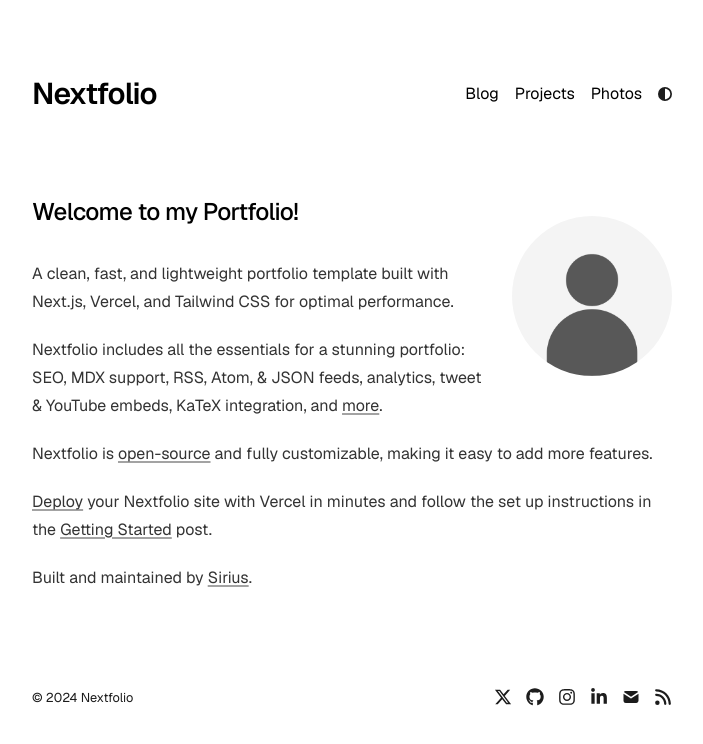
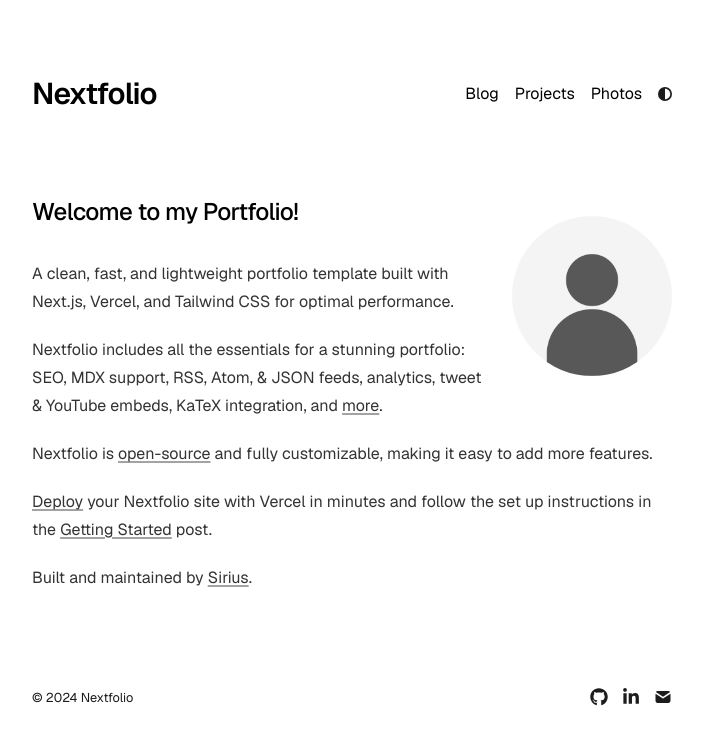
Before and after one commit to arielbendahan/vercel-portfolio, a Next.js app: page / in a window 1280 px wide. Shown: the top 744 px of the page, without its empty margins (288-991 px from the left). Built offline with nearby package versions, Linux system fonts and the light colour scheme.

Commit message:
Update footer.tsx

```diff
--- a/app/components/footer.tsx
+++ b/app/components/footer.tsx
@@ -24,14 +24,9 @@
 function SocialLinks() {
   return (
     <div className="flex text-lg gap-3.5 float-right transition-opacity duration-300 hover:opacity-90">
-      <SocialLink href={socialLinks.twitter} icon={FaXTwitter} />
       <SocialLink href={socialLinks.github} icon={FaGithub} />
-      <SocialLink href={socialLinks.instagram} icon={FaInstagram} />
       <SocialLink href={socialLinks.linkedin} icon={FaLinkedinIn} />
       <SocialLink href={socialLinks.email} icon={TbMailFilled} />
-      <a href="/rss.xml" target="_self">
-        <FaRss />
-      </a>
     </div>
   );
 }
```
